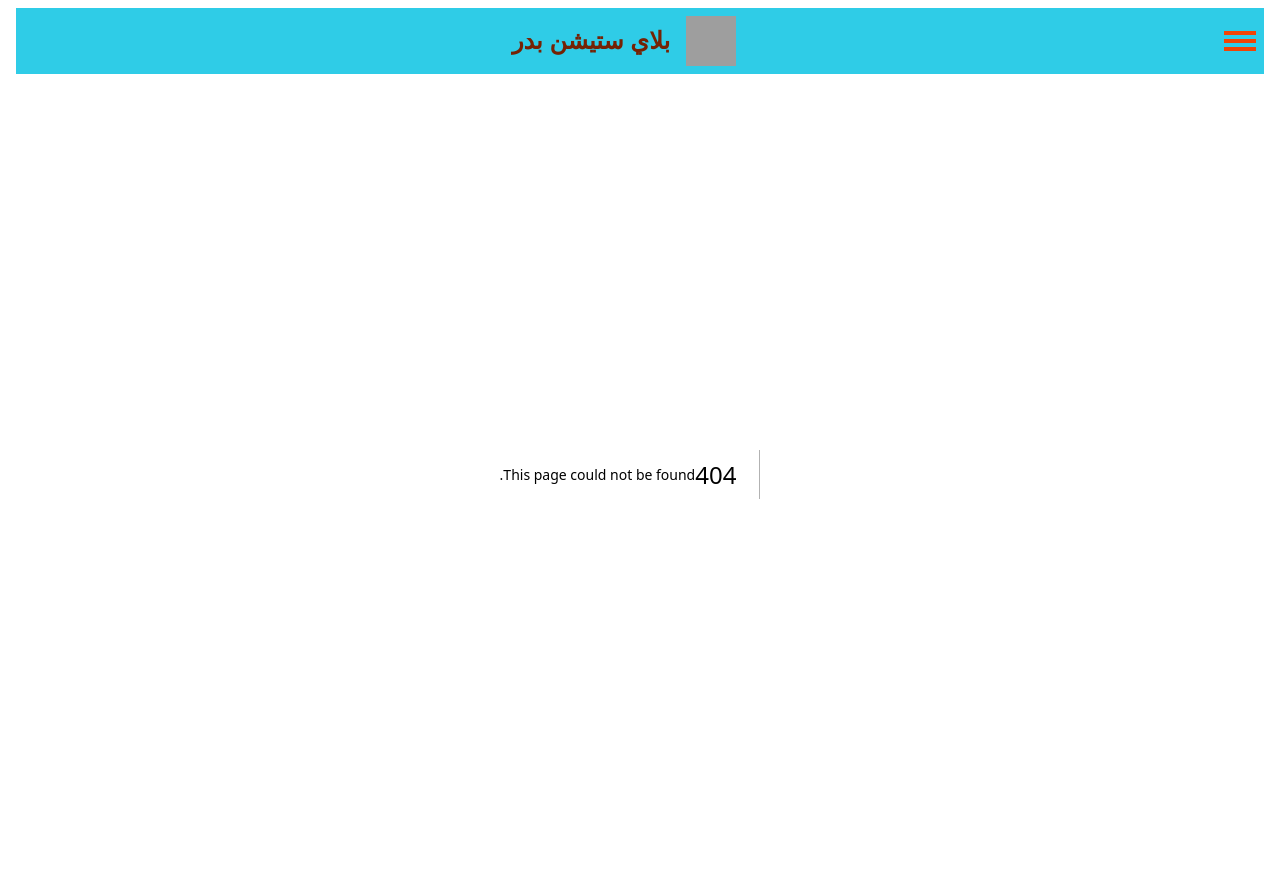
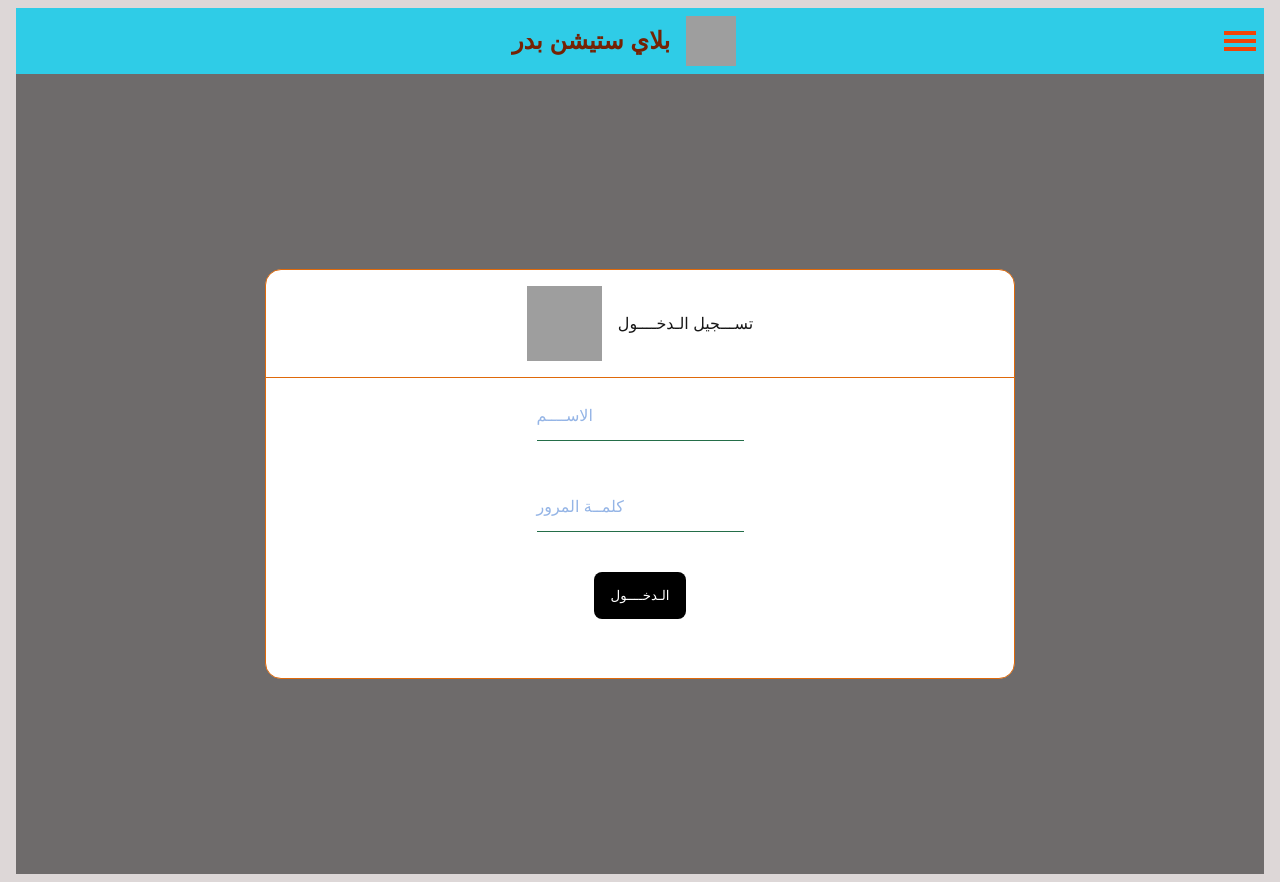
Before and after one commit to badr66/badr-playstation, a Next.js app: page /login in a window 1280 px wide. Before the commit this address had no page. Built offline with nearby package versions, Linux system fonts and the light colour scheme; grey boxes are pictures that could not be loaded.

Commit message:
add login page and api for checking users

```diff
--- /dev/null
+++ b/src/app/api/users/route.ts
@@ -0,0 +1,26 @@
+import { sql } from "@vercel/postgres";
+import { cookies } from "next/headers";
+import { NextRequest, NextResponse } from "next/server";
+
+export async function POST(request: NextRequest) {
+    const {name, password} = await request.json();
+    const cookiesStore = cookies();
+    try {
+        const checkUserQuery = await sql `
+        SELECT * FROM users WHERE name = ${name} AND password = ${password}
+        `;
+        if(checkUserQuery.rows.length > 0) {
+            const token = `${name}!!/${password}:##34@`;
+            cookiesStore.set("token", token, {
+                httpOnly: true,
+                secure: process.env.NODE_ENV === "development",
+                path: "/",
+            });
+            return NextResponse.json({name: checkUserQuery.rows[0].name});
+        }
+        else return NextResponse.json({error: "خطأ فـي الاسم أو كلمــة المرور!"})
+    } catch(error) {
+        console.log(error);
+        return NextResponse.json({error: "فشل في عمليــة تسجيل الدخول"})
+    }
+}
--- /dev/null
+++ b/src/app/login/page.tsx
@@ -0,0 +1,7 @@
+import Login from "@/components/login/Login";
+
+export default function Page() {
+    return(
+        <Login />
+    );
+}
--- /dev/null
+++ b/src/components/login/Login.tsx
@@ -0,0 +1,31 @@
+"use client"
+import { useState } from "react";
+import TextInput from "../textInput/TextInput";
+import styles from "./login.module.css";
+import Image from "next/image";
+
+export default function Login() {
+    const [name, setName] = useState<string>("");
+    const [password, setPassword] = useState<string>("");
+    return(
+        <div className={styles.container}>
+            <div className={styles.login}>
+                <div className={styles.header}>
+                    <p>تســـجيل الـدخــــول</p>
+                    <Image src="/images/login/login.ico"
+                    alt=""
+                    width={75}
+                    height={75}
+                    />
+                </div>
+                <form className={styles.loginForm}>
+                    <TextInput type="text" placeholder="الاســــم" setValue={setName} />
+                    <TextInput type="password" placeholder="كلمــة المرور" setValue={setPassword} />
+                    <button type="submit" className={styles.submit}>الـدخــــول</button>
+                    <p>{name}</p>
+                    <p>{password}</p>
+                </form>
+            </div>
+        </div>
+    );
+}
--- /dev/null
+++ b/src/components/login/login.module.css
@@ -0,0 +1,47 @@
+.container {
+    display: flex;
+    justify-content: center;
+    align-items: center;
+    position: absolute;
+    top: 0;
+    right: 0;
+    width: 100%;
+    height: 100%;
+    background-color: rgba(0, 0, 0, 0.5);
+}
+.login {
+    background-color: rgb(255, 255, 255);
+    border: 0.1rem solid rgb(223, 105, 10);
+    border-radius: 1rem;
+    flex: 0.6;
+}
+.header {
+    display: flex;
+    justify-content: center;
+    align-items: center;
+    gap: 1rem;
+    padding: 1rem;
+    border-bottom: 0.1rem solid rgb(223, 105, 10);
+}
+.loginForm {
+    display: flex;
+    flex-direction: column;
+    align-items: center;
+    justify-content: center;
+    gap: 1.5rem;
+    padding: 0.7rem;
+}
+.submit {
+    border: none;
+    outline: none;
+    cursor: pointer;
+    padding: 1rem;
+    border-radius: 0.5rem;
+    background-color: black;
+    color: rgb(255, 255, 255);
+}
+@media screen and ( max-width: 767px) {
+    .login {
+        flex: 0.8;
+    }
+}
```
Also changed, not shown: 1 other file (tests, documents, lock files or other folders).
